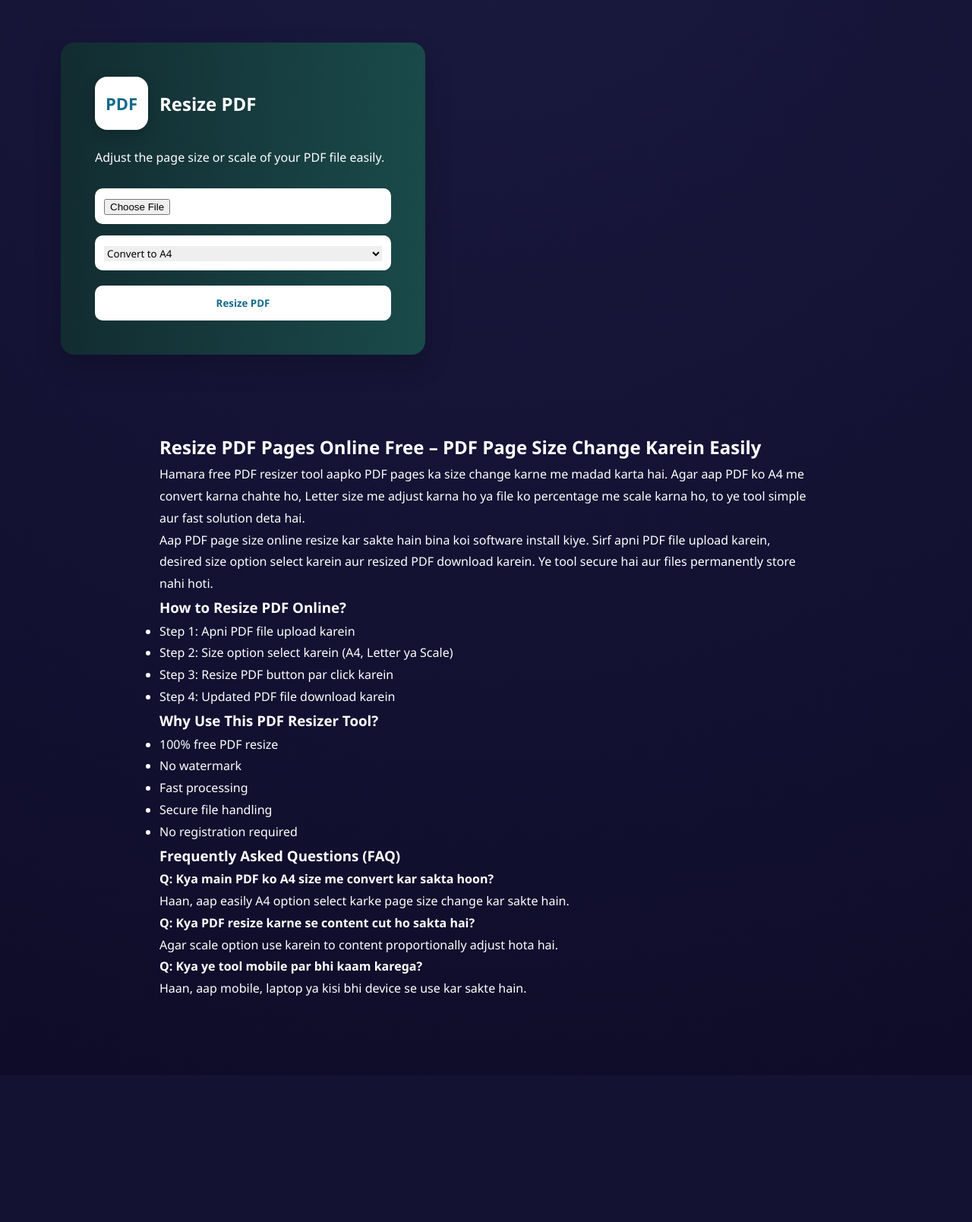
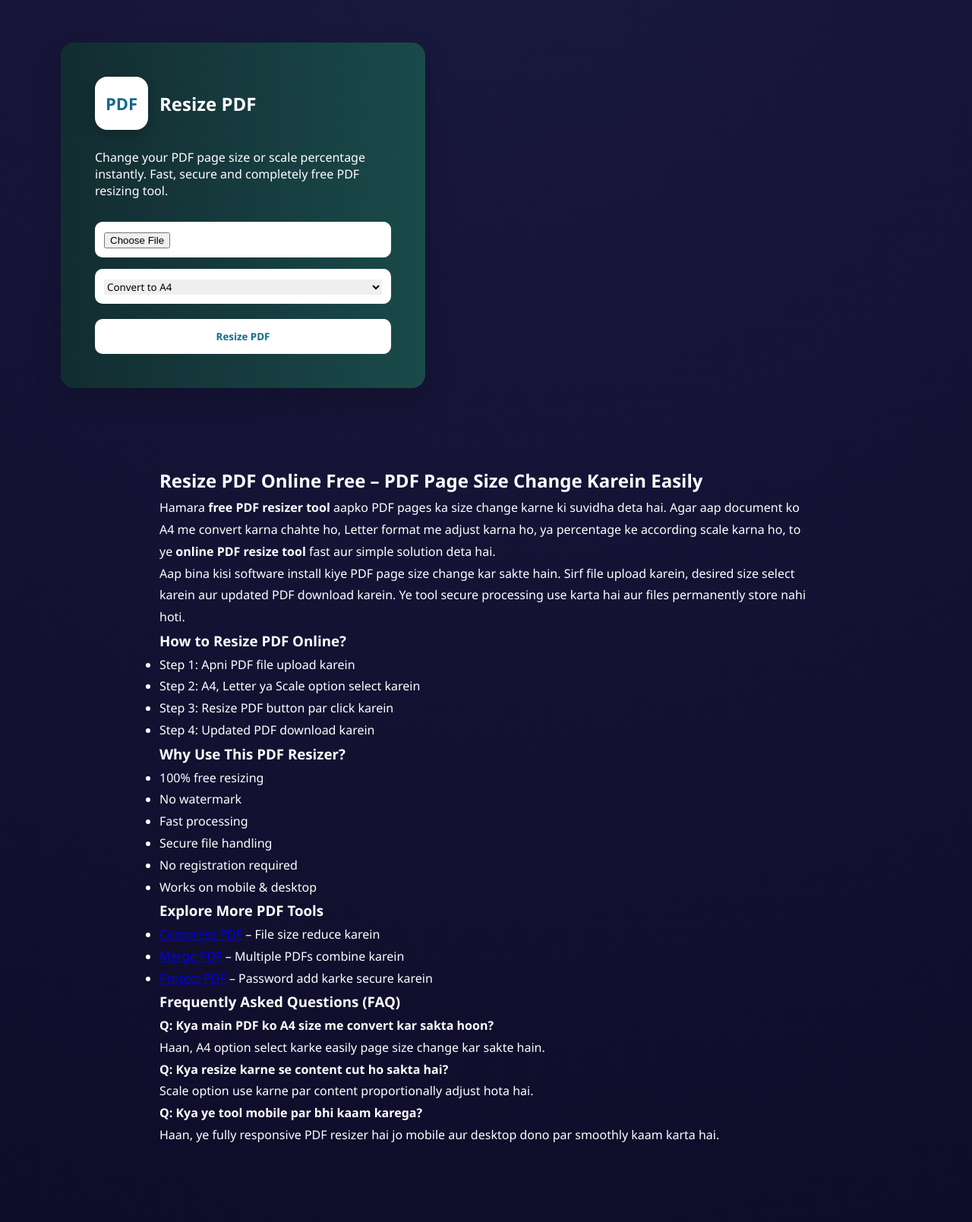
Before and after one commit to afnankhan123456/ai-tools-website-, a Flask app: page /resize-pdf in a window 1280 px wide. Shown: the part 210-1819 px from the top of the page at 76% size. Before the commit the page ends 1521 px from the top, so only its background shows below. Run offline with Flask 3, Linux system fonts and the light colour scheme.

Commit message:
Update resize_pdf.html

```diff
--- a/templates/pdf_tools/resize_pdf.html
+++ b/templates/pdf_tools/resize_pdf.html
@@ -1,6 +1,6 @@
 {% extends "base.html" %}
-{% block title %}Resize PDF Pages Online Free | AI Tools Hub{% endblock %}
-{% block description %}Resize PDF page dimensions online free. Adjust PDF size easily and quickly.{% endblock %}
+{% block title %}Resize PDF Pages Online Free | Change PDF Page Size Instantly{% endblock %}
+{% block description %}Resize PDF pages online free. Change PDF page size to A4, Letter or scale percentage easily. Fast and secure PDF resizer tool without watermark.{% endblock %}
 {% block content %}
 
 <section style="display:flex; justify-content:flex-start; margin:200px 0 0 80px;">
@@ -44,13 +44,15 @@
         </div>
 
         <p style="margin-bottom:30px; color:#ffffff;">
-            Adjust the page size or scale of your PDF file easily.
+            Change your PDF page size or scale percentage instantly.
+            Fast, secure and completely free PDF resizing tool.
         </p>
 
         <form action="{{ url_for('resize_pdf_action') }}"
               method="POST"
               enctype="multipart/form-data">
 
+            <!-- File Upload -->
             <div style="
                 background:white;
                 padding:12px;
@@ -79,6 +81,7 @@
                 </select>
             </div>
 
+            <!-- Button -->
             <button type="submit"
                     style="
                         background:white;
@@ -107,47 +110,58 @@
 <!-- 🔥 SEO CONTENT SECTION -->
 <section style="max-width:900px; margin:100px auto; padding:0 20px; line-height:1.8;">
 
-    <h2>Resize PDF Pages Online Free – PDF Page Size Change Karein Easily</h2>
+    <h2>Resize PDF Online Free – PDF Page Size Change Karein Easily</h2>
 
     <p>
-        Hamara free PDF resizer tool aapko PDF pages ka size change karne me madad karta hai.
-        Agar aap PDF ko A4 me convert karna chahte ho, Letter size me adjust karna ho
-        ya file ko percentage me scale karna ho, to ye tool simple aur fast solution deta hai.
+        Hamara <strong>free PDF resizer tool</strong> aapko PDF pages ka size change karne ki suvidha deta hai.
+        Agar aap document ko A4 me convert karna chahte ho, Letter format me adjust karna ho,
+        ya percentage ke according scale karna ho, to ye <strong>online PDF resize tool</strong>
+        fast aur simple solution deta hai.
     </p>
 
     <p>
-        Aap PDF page size online resize kar sakte hain bina koi software install kiye.
-        Sirf apni PDF file upload karein, desired size option select karein
-        aur resized PDF download karein. Ye tool secure hai aur files permanently store nahi hoti.
+        Aap bina kisi software install kiye PDF page size change kar sakte hain.
+        Sirf file upload karein, desired size select karein aur updated PDF download karein.
+        Ye tool secure processing use karta hai aur files permanently store nahi hoti.
     </p>
 
     <h3>How to Resize PDF Online?</h3>
     <ul>
         <li>Step 1: Apni PDF file upload karein</li>
-        <li>Step 2: Size option select karein (A4, Letter ya Scale)</li>
+        <li>Step 2: A4, Letter ya Scale option select karein</li>
         <li>Step 3: Resize PDF button par click karein</li>
-        <li>Step 4: Updated PDF file download karein</li>
+        <li>Step 4: Updated PDF download karein</li>
     </ul>
 
-    <h3>Why Use This PDF Resizer Tool?</h3>
+    <h3>Why Use This PDF Resizer?</h3>
     <ul>
-        <li>100% free PDF resize</li>
+        <li>100% free resizing</li>
         <li>No watermark</li>
         <li>Fast processing</li>
         <li>Secure file handling</li>
         <li>No registration required</li>
+        <li>Works on mobile & desktop</li>
+    </ul>
+
+    <!-- 🔗 MINIMAL PDF INTERNAL LINKING -->
+    <h3>Explore More PDF Tools</h3>
+
+    <ul>
+        <li><a href="{{ url_for('compress_pdf_action') }}">Compress PDF</a> – File size reduce karein</li>
+        <li><a href="{{ url_for('merge_pdf') }}">Merge PDF</a> – Multiple PDFs combine karein</li>
+        <li><a href="{{ url_for('protect_pdf') }}">Protect PDF</a> – Password add karke secure karein</li>
     </ul>
 
     <h3>Frequently Asked Questions (FAQ)</h3>
 
     <p><strong>Q: Kya main PDF ko A4 size me convert kar sakta hoon?</strong><br>
-    Haan, aap easily A4 option select karke page size change kar sakte hain.</p>
+    Haan, A4 option select karke easily page size change kar sakte hain.</p>
 
-    <p><strong>Q: Kya PDF resize karne se content cut ho sakta hai?</strong><br>
-    Agar scale option use karein to content proportionally adjust hota hai.</p>
+    <p><strong>Q: Kya resize karne se content cut ho sakta hai?</strong><br>
+    Scale option use karne par content proportionally adjust hota hai.</p>
 
     <p><strong>Q: Kya ye tool mobile par bhi kaam karega?</strong><br>
-    Haan, aap mobile, laptop ya kisi bhi device se use kar sakte hain.</p>
+    Haan, ye fully responsive PDF resizer hai jo mobile aur desktop dono par smoothly kaam karta hai.</p>
 
 </section>
 
```
